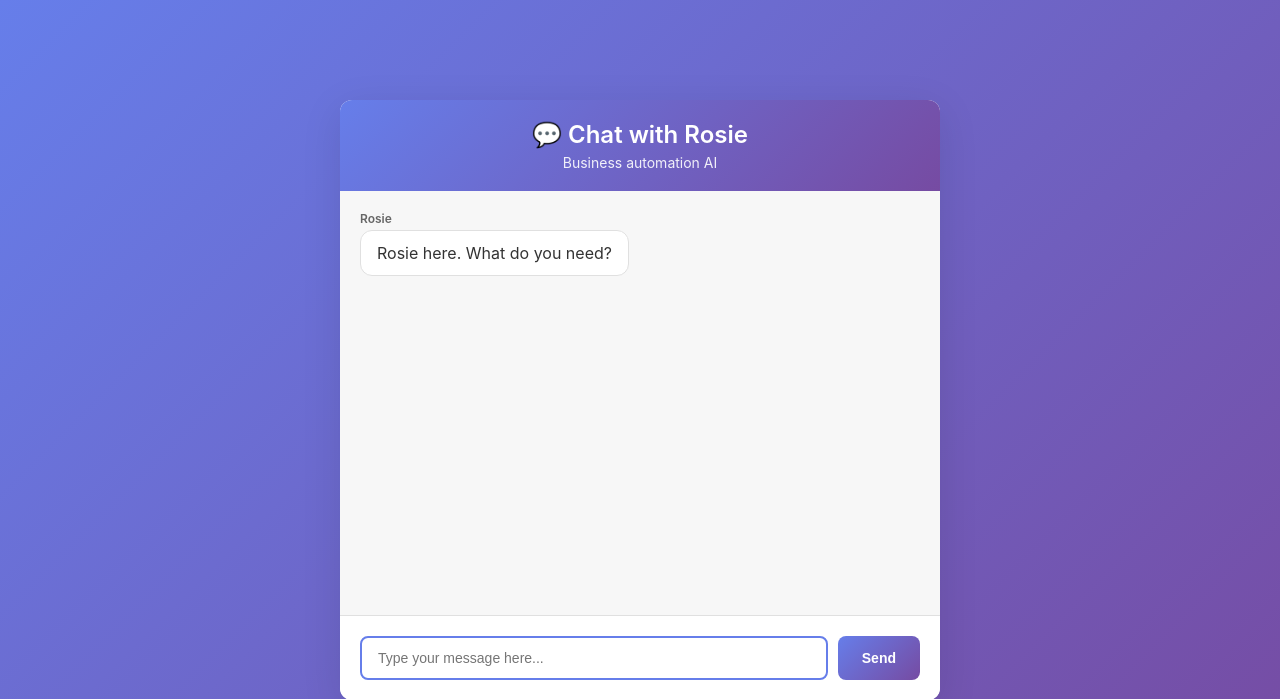
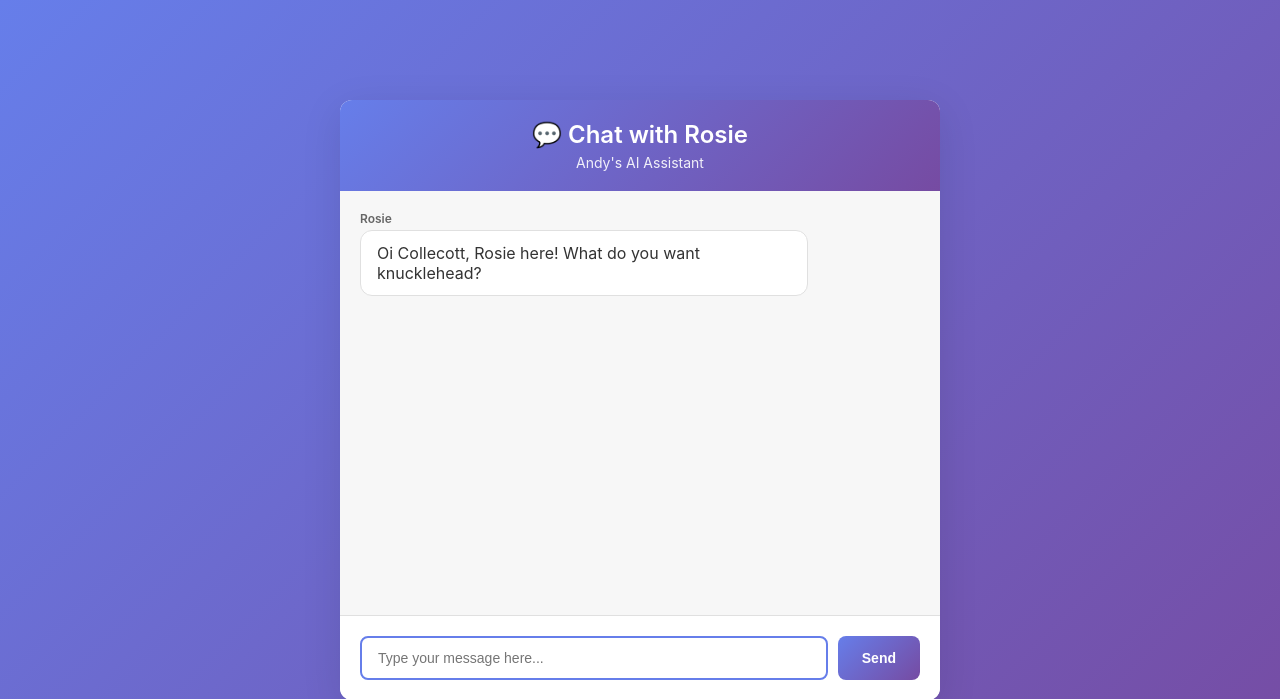
Before and after one commit to CurlyBracesAI/Website-G-rosie.curlybraces.ai, a Flask app: page / in a window 1280 px wide. Shown: the top 699 px of the page. Run offline with Flask 3, Linux system fonts and the light colour scheme.

Commit message:
Update AI assistant name and greeting message
Modify 'templates/index.html' to change the displayed AI assistant name from "Business automation AI" to "Andy's AI Assistant" and update the initial greeting message.

Replit-Commit-Author: Agent
Replit-Commit-Session-Id: 25868bfb-a901-417d-aa2a-4cb36b4de85d
Replit-Commit-Checkpoint-Type: full_checkpoint
Replit-Commit-Event-Id: 6cdfd6e8-3baa-4d8e-89e1-9e5f128c2e15
Replit-Commit-Screenshot-Url: https://storage.googleapis.com/screenshot-production-us-central1/479039b7-272a-488b-9f95-a86343b93095/25868bfb-a901-417d-aa2a-4cb36b4de85d/bVG53mc

```diff
--- a/templates/index.html
+++ b/templates/index.html
@@ -190,14 +190,14 @@
     <div class="chat-container">
         <div class="chat-header">
             <h1>💬 Chat with Rosie</h1>
-            <p>Business automation AI</p>
+            <p>Andy's AI Assistant</p>
         </div>
 
         <div class="chat-messages" id="chatMessages">
             <div class="message assistant">
                 <div class="message-label">Rosie</div>
                 <div class="message-content">
-                    Rosie here. What do you need?
+                    Oi Collecott, Rosie here! What do you want knucklehead?
                 </div>
             </div>
         </div>
```
